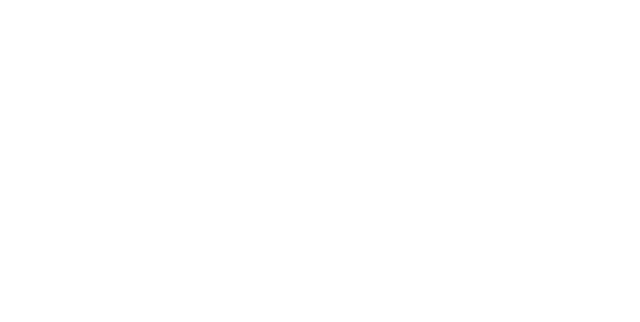
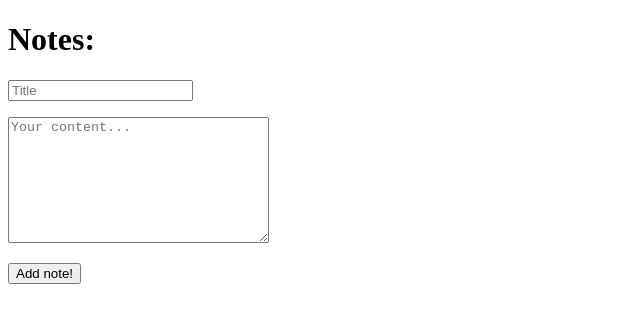
Before and after one commit to sigii1992/NotesJS, a website: page index.html in a window 1280 px wide. Shown: the whole page, without its empty margins (0-640 px from the left). Drawn offline with Linux system fonts and the light colour scheme.

Commit message:
Add form to html file

```diff
--- a/index.html
+++ b/index.html
@@ -5,5 +5,15 @@
     <meta charset="UTF-8" />
     <meta name="viewport" content="width=device-width, initial-scale=1" />
   </head>
-  <body></body>
+  <body>
+    <form>
+      <h1>Notes:</h1>
+      <input type="text" id="title" placeholder="Title"></input>
+    <p>
+      <textarea id="content" placeholder="Your content..." rows="8" cols="30"></textarea>
+    </p>
+      <button type="button">Add note!</button>
+    </form>
+    <script type="text/javascript" src="bundle.js"></script>
+  </body>
 </html>
```
